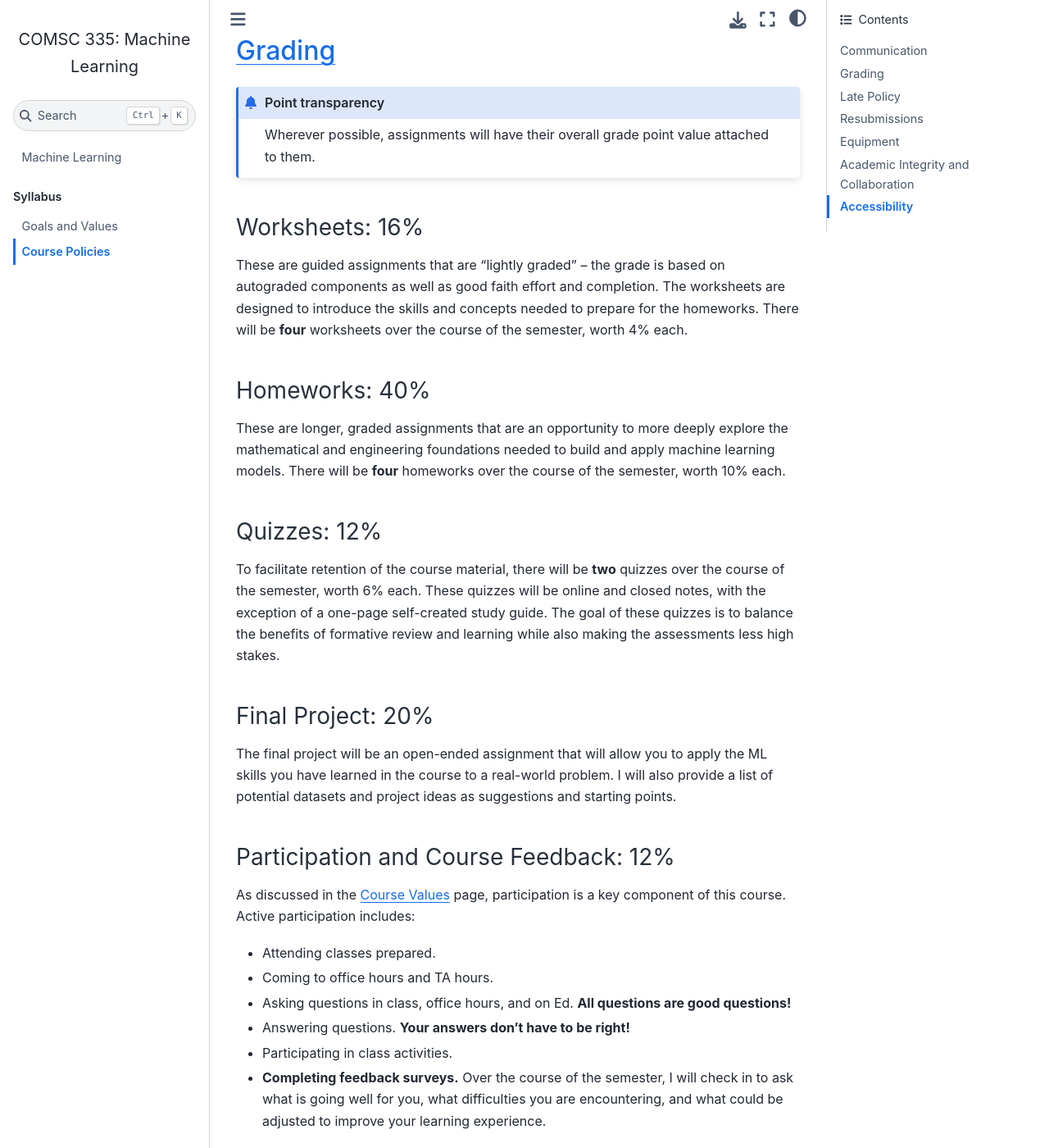
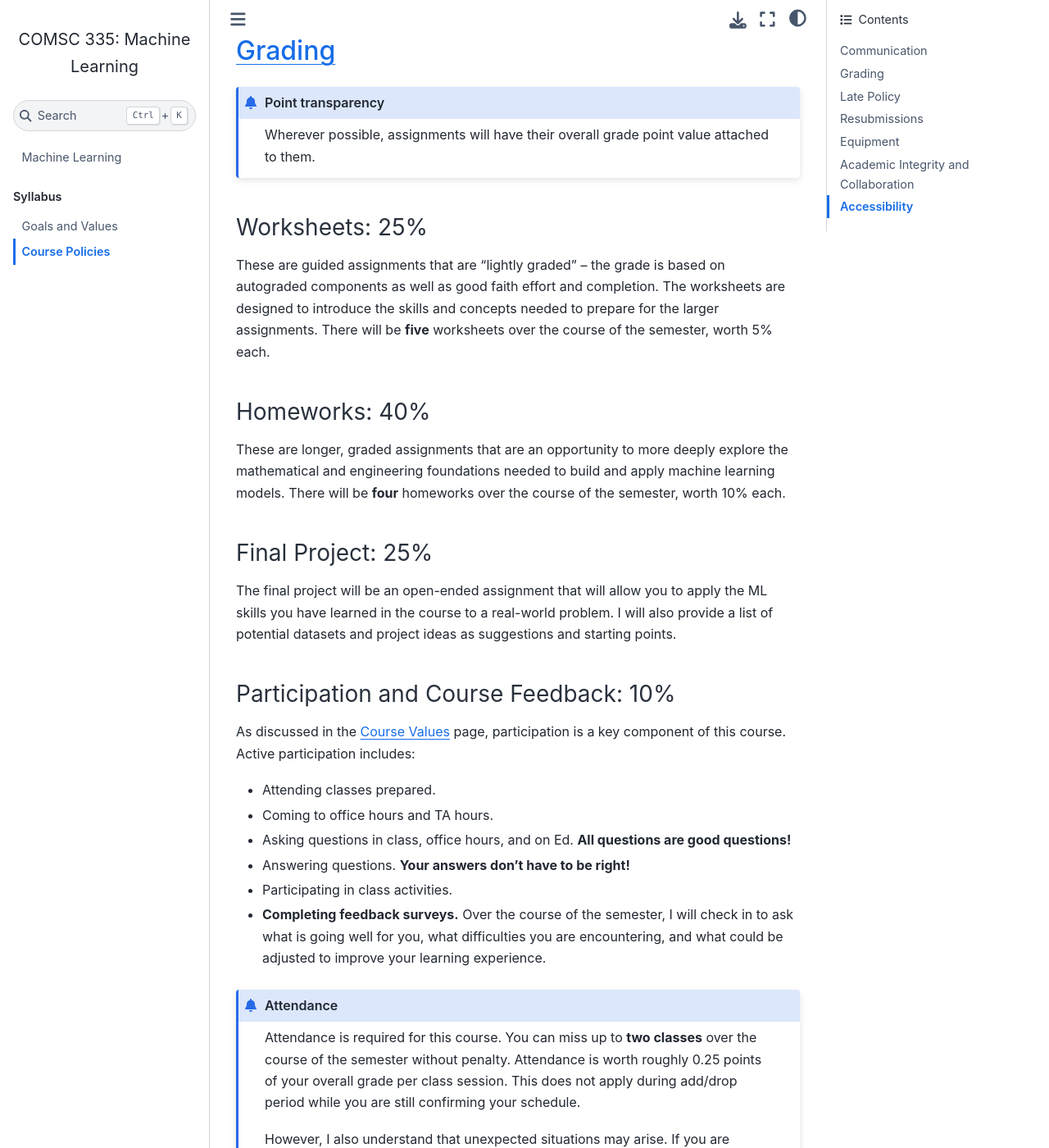
Before and after one commit to comsc335/comsc335.github.io, a Jupyter Book: the page built from syllabus/policies.md, in a window 1280 px wide and 1400 px high, scrolled down 983 px. Shown: the whole window at 82% size. Built offline with Jupyter Book 1.0.4 settings and Sphinx 7.4.7 and the Sphinx Book theme 1.1.4, drawn with Linux system fonts in a browser that asks for light colours; some of the changed text lies outside the part shown.

Commit message:
update grading breakdown

````diff
--- a/syllabus/policies.md
+++ b/syllabus/policies.md
@@ -25,23 +25,19 @@
 Wherever possible, assignments will have their overall grade point value attached to them.
 ```
 
-### Worksheets: 16%
+### Worksheets: 25%
 
-These are guided assignments that are "lightly graded" -- the grade is based on autograded components as well as good faith effort and completion. The worksheets are designed to introduce the skills and concepts needed to prepare for the homeworks. There will be **four** worksheets over the course of the semester, worth 4% each.
+These are guided assignments that are "lightly graded" -- the grade is based on autograded components as well as good faith effort and completion. The worksheets are designed to introduce the skills and concepts needed to prepare for the larger assignments. There will be **five** worksheets over the course of the semester, worth 5% each.
 
 ### Homeworks: 40%
 
 These are longer, graded assignments that are an opportunity to more deeply explore the mathematical and engineering foundations needed to build and apply machine learning models. There will be **four** homeworks over the course of the semester, worth 10% each.
 
-### Quizzes: 12%
-
-To facilitate retention of the course material, there will be **two** quizzes over the course of the semester, worth 6% each. These quizzes will be online and closed notes, with the exception of a one-page self-created study guide. The goal of these quizzes is to balance the benefits of formative review and learning while also making the assessments less high stakes.
-
-### Final Project: 20%
+### Final Project: 25%
 
 The final project will be an open-ended assignment that will allow you to apply the ML skills you have learned in the course to a real-world problem. I will also provide a list of potential datasets and project ideas as suggestions and starting points.
 
-### Participation and Course Feedback: 12%
+### Participation and Course Feedback: 10%
 
 As discussed in the [Course Values](values) page, participation is a key component of this course. Active participation includes:
 
````
Also changed, not shown: other parts of syllabus/policies.md (+1 -1 lines).
